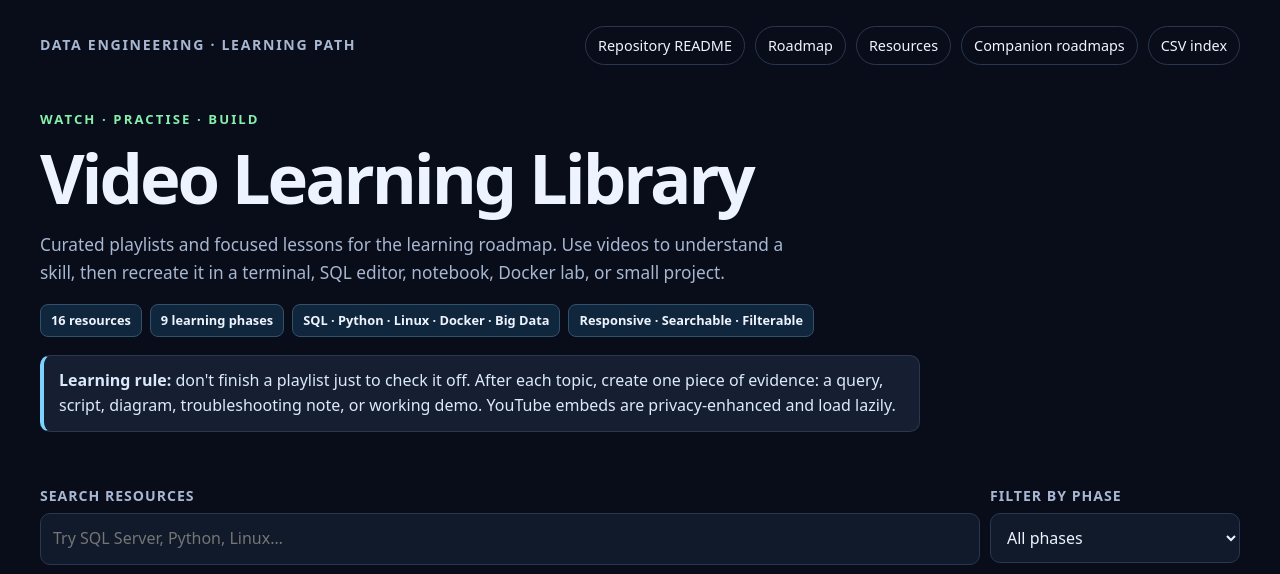
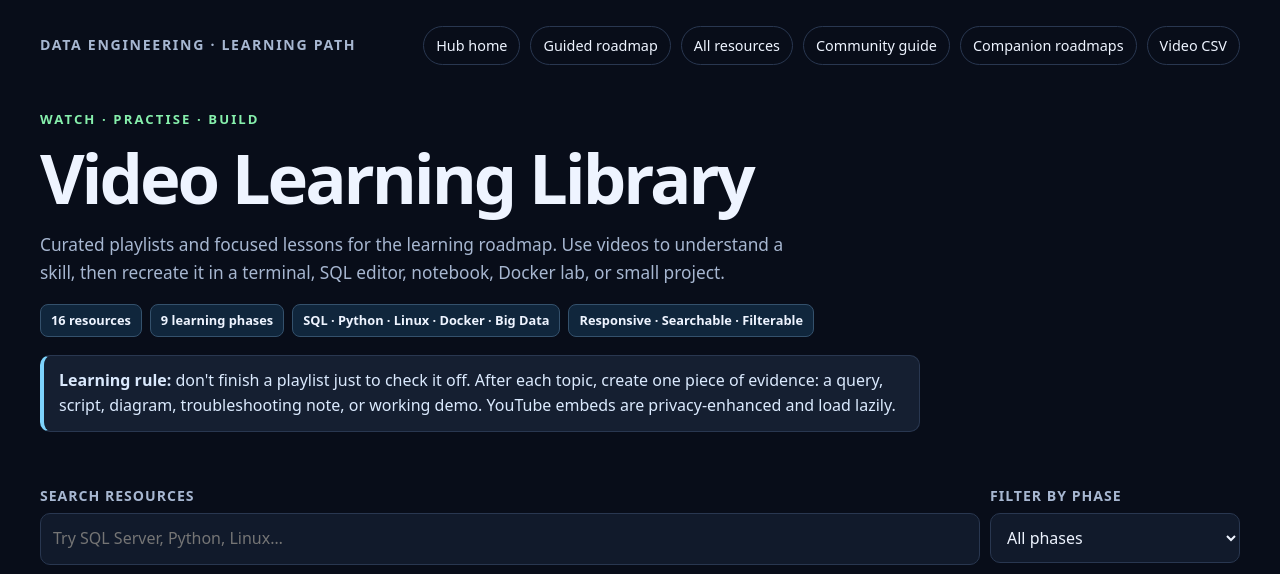
Before and after one commit to Sohila-Khaled-Abbas/data-engineering-learning-roadmap, a plain HTML site: page docs/VIDEO_LIBRARY.html in a window 1280 px wide. Shown: the top 574 px of the page. Drawn offline with Linux system fonts and the light colour scheme.

Commit message:
Align video gallery navigation with learning hub

```diff
--- a/docs/VIDEO_LIBRARY.html
+++ b/docs/VIDEO_LIBRARY.html
@@ -13,7 +13,7 @@
 </head>
 <body>
 <div class="shell">
-<header class="top"><div class="brand">Data Engineering · Learning Path</div><nav class="nav" aria-label="Project navigation"><a href="https://sohila-khaled-abbas.github.io/data-engineering-learning-roadmap/README.html">Repository README</a><a href="https://sohila-khaled-abbas.github.io/data-engineering-learning-roadmap/ROADMAP.html">Roadmap</a><a href="https://sohila-khaled-abbas.github.io/data-engineering-learning-roadmap/docs/RESOURCES.html">Resources</a><a href="https://sohila-khaled-abbas.github.io/data-engineering-learning-roadmap/docs/REFERENCE_ROADMAPS.html">Companion roadmaps</a><a href="https://sohila-khaled-abbas.github.io/data-engineering-learning-roadmap/data/video-resources.csv">CSV index</a></nav></header>
+<header class="top"><div class="brand">Data Engineering · Learning Path</div><nav class="nav" aria-label="Project navigation"><a href="https://sohila-khaled-abbas.github.io/data-engineering-learning-roadmap/">Hub home</a><a href="https://sohila-khaled-abbas.github.io/data-engineering-learning-roadmap/ROADMAP.html">Guided roadmap</a><a href="https://sohila-khaled-abbas.github.io/data-engineering-learning-roadmap/learning-resources.html">All resources</a><a href="https://sohila-khaled-abbas.github.io/data-engineering-learning-roadmap/docs/COMMUNITY_RESOURCES.html">Community guide</a><a href="https://sohila-khaled-abbas.github.io/data-engineering-learning-roadmap/docs/REFERENCE_ROADMAPS.html">Companion roadmaps</a><a href="https://sohila-khaled-abbas.github.io/data-engineering-learning-roadmap/data/video-resources.csv">Video CSV</a></nav></header>
 <section class="hero">
 <div class="eyebrow">Watch · Practise · Build</div>
 <h1>Video Learning Library</h1>
```
